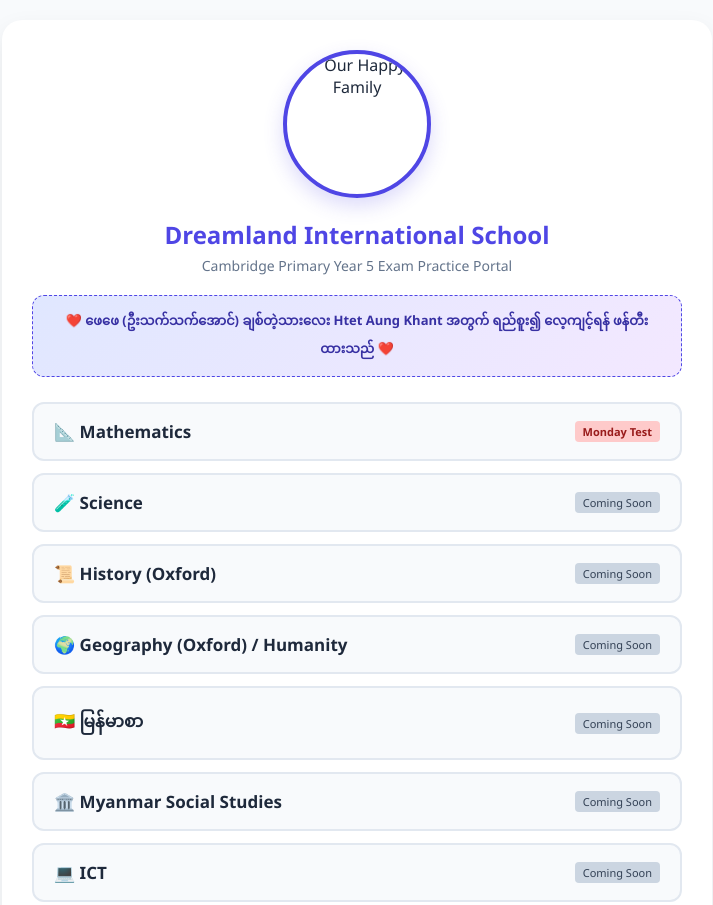
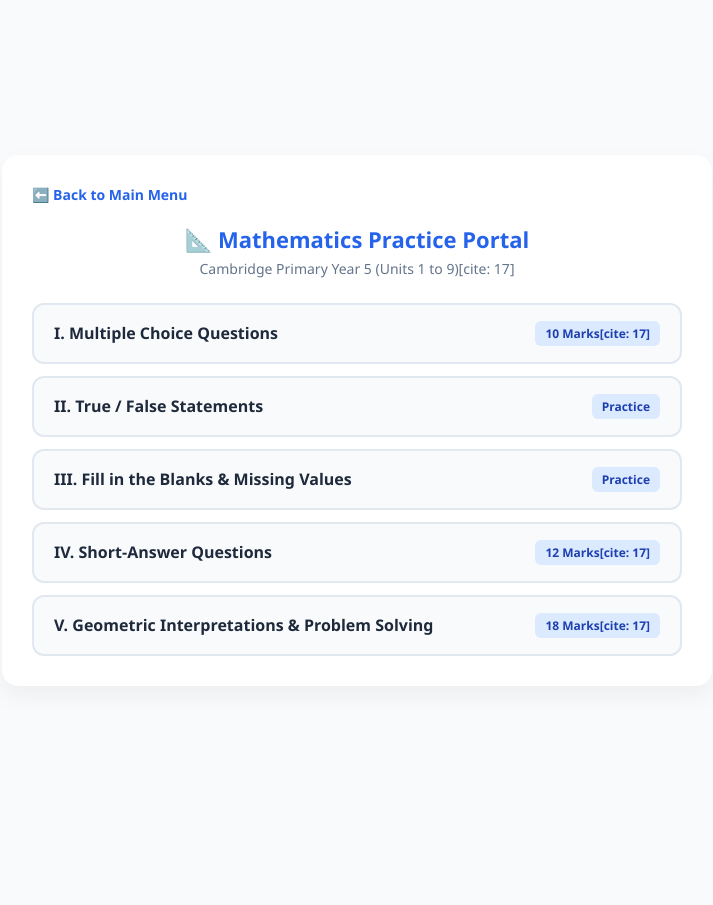
Before and after one commit to thetthetaung/year5-maths-quiz, a plain HTML site: page index.html in a window 1280 px wide. Shown: the top 905 px of the page, without its empty margins (283-996 px from the left). After the commit the page ends 840 px from the top, so only its background shows below. Drawn offline with Linux system fonts and the light colour scheme.

Commit message:
Update title and styles for mathematics portal

```diff
--- a/index.html
+++ b/index.html
@@ -3,10 +3,10 @@
 <head>
     <meta charset="UTF-8">
     <meta name="viewport" content="width=device-width, initial-scale=1.0">
-    <title>Dreamland International School - Year 5 Portal</title>
+    <title>Mathematics Practice - Htet Aung Khant</title>
     <style>
         :root {
-            --primary-color: #4f46e5;
+            --primary-color: #2563eb;
             --bg-color: #f8fafc;
             --card-bg: #ffffff;
             --text-color: #1e293b;
@@ -29,71 +29,52 @@
             max-width: 650px;
             background: var(--card-bg);
             padding: 30px;
-            border-radius: 20px;
-            box-shadow: 0 10px 25px rgba(0, 0, 0, 0.08);
+            border-radius: 16px;
+            box-shadow: 0 10px 25px rgba(0, 0, 0, 0.05);
+        }
+
+        .header {
+            display: flex;
+            justify-content: space-between;
+            align-items: center;
+            margin-bottom: 20px;
+        }
+
+        .back-link {
+            text-decoration: none;
+            color: var(--primary-color);
+            font-weight: 600;
+            font-size: 14px;
+        }
+
+        h1 {
+            font-size: 22px;
+            color: var(--primary-color);
+            margin: 0 0 5px 0;
             text-align: center;
         }
 
-        h1 {
-            color: var(--primary-color);
-            font-size: 24px;
-            margin-bottom: 5px;
+        .subtitle {
+            text-align: center;
+            color: #64748b;
+            font-size: 14px;
+            margin-bottom: 25px;
         }
 
-        .subtitle {
-            color: #64748b;
-            font-size: 14px;
-            margin-bottom: 20px;
+        .category-list {
+            display: flex;
+            flex-direction: column;
+            gap: 12px;
         }
 
-        /* Family Photo Styling */
-        .family-photo-container {
-            margin: 0 auto 20px auto;
-            width: 140px;
-            height: 140px;
-            border-radius: 50%;
-            overflow: hidden;
-            border: 4px solid var(--primary-color);
-            box-shadow: 0 8px 20px rgba(79, 70, 229, 0.2);
-            transition: transform 0.3s ease;
-        }
-
-        .family-photo-container:hover {
-            transform: scale(1.05);
-        }
-
-        .family-photo-container img {
-            width: 100%;
-            height: 100%;
-            object-fit: cover;
-        }
-
-        .love-banner {
-            background: linear-gradient(135deg, #e0e7ff, #f3e8ff);
-            border: 1px dashed var(--primary-color);
-            padding: 12px;
-            border-radius: 12px;
-            font-size: 13px;
-            color: #3730a3;
-            margin-bottom: 25px;
-            font-weight: 600;
-        }
-
-        .subject-grid {
-            display: grid;
-            grid-template-columns: 1fr;
-            gap: 12px;
-            text-align: left;
-        }
-
-        .subject-card {
+        .category-card {
             background: #f8fafc;
             border: 2px solid #e2e8f0;
             padding: 16px 20px;
             border-radius: 12px;
             text-decoration: none;
             color: var(--text-color);
-            font-size: 17px;
+            font-size: 16px;
             font-weight: 600;
             display: flex;
             justify-content: space-between;
@@ -101,72 +82,51 @@
             transition: all 0.2s ease;
         }
 
-        .subject-card:hover {
-            background: #e0e7ff;
+        .category-card:hover {
+            background: #eff6ff;
             border-color: var(--primary-color);
             color: var(--primary-color);
             transform: translateY(-2px);
         }
 
-        .tag {
-            font-size: 11px;
-            padding: 3px 8px;
-            border-radius: 4px;
-            background: #cbd5e1;
-            color: #334155;
-            font-weight: normal;
-        }
-
-        .tag.urgent {
-            background: #fecaca;
-            color: #991b1b;
-            font-weight: bold;
+        .badge {
+            font-size: 12px;
+            padding: 4px 10px;
+            border-radius: 6px;
+            background: #dbeafe;
+            color: #1e40af;
         }
     </style>
 </head>
 <body>
 
     <div class="container">
-        <!-- Family Photo Display -->
-        <div class="family-photo-container">
-            <img src="family.jpg" alt="Our Happy Family">
+        <div class="header">
+            <a href="index.html" class="back-link">⬅️ Back to Main Menu</a>
         </div>
+        <h1>📐 Mathematics Practice Portal</h1>
+        <div class="subtitle">Cambridge Primary Year 5 (Units 1 to 9)[cite: 17]</div>
 
-        <h1>Dreamland International School</h1>
-        <div class="subtitle">Cambridge Primary Year 5 Exam Practice Portal</div>
-
-        <div class="love-banner">
-            ❤️ ဖေဖေ (ဦးသက်သက်အောင်) ချစ်တဲ့သားလေး Htet Aung Khant အတွက် ရည်စူး၍ လေ့ကျင့်ရန် ဖန်တီးထားသည် ❤️
-        </div>
-
-        <div class="subject-grid">
-            <a href="maths.html" class="subject-card">
-                <span>📐 Mathematics</span>
-                <span class="tag urgent">Monday Test</span>
+        <div class="category-list">
+            <a href="math-mcq.html" class="category-card">
+                <span>I. Multiple Choice Questions</span>
+                <span class="badge">10 Marks[cite: 17]</span>
             </a>
-            <a href="science.html" class="subject-card">
-                <span>🧪 Science</span>
-                <span class="tag">Coming Soon</span>
+            <a href="math-tf.html" class="category-card">
+                <span>II. True / False Statements</span>
+                <span class="badge">Practice</span>
             </a>
-            <a href="history.html" class="subject-card">
-                <span>📜 History (Oxford)</span>
-                <span class="tag">Coming Soon</span>
+            <a href="math-fill.html" class="category-card">
+                <span>III. Fill in the Blanks & Missing Values</span>
+                <span class="badge">Practice</span>
             </a>
-            <a href="humanity.html" class="subject-card">
-                <span>🌍 Geography (Oxford) / Humanity</span>
-                <span class="tag">Coming Soon</span>
+            <a href="math-short.html" class="category-card">
+                <span>IV. Short-Answer Questions</span>
+                <span class="badge">12 Marks[cite: 17]</span>
             </a>
-            <a href="Myanmar.html" class="subject-card">
-                <span>🇲🇲 မြန်မာစာ</span>
-                <span class="tag">Coming Soon</span>
-            </a>
-            <a href="socials.html" class="subject-card">
-                <span>🏛️ Myanmar Social Studies</span>
-                <span class="tag">Coming Soon</span>
-            </a>
-            <a href="ict.html" class="subject-card">
-                <span>💻 ICT</span>
-                <span class="tag">Coming Soon</span>
+            <a href="math-prob.html" class="category-card">
+                <span>V. Geometric Interpretations & Problem Solving</span>
+                <span class="badge">18 Marks[cite: 17]</span>
             </a>
         </div>
     </div>
```
